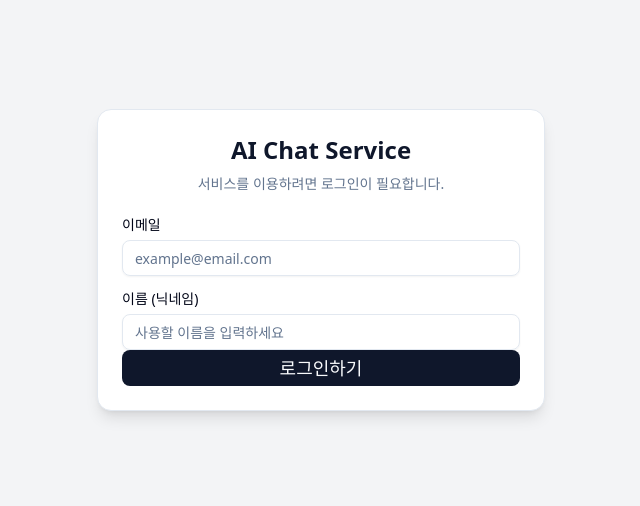
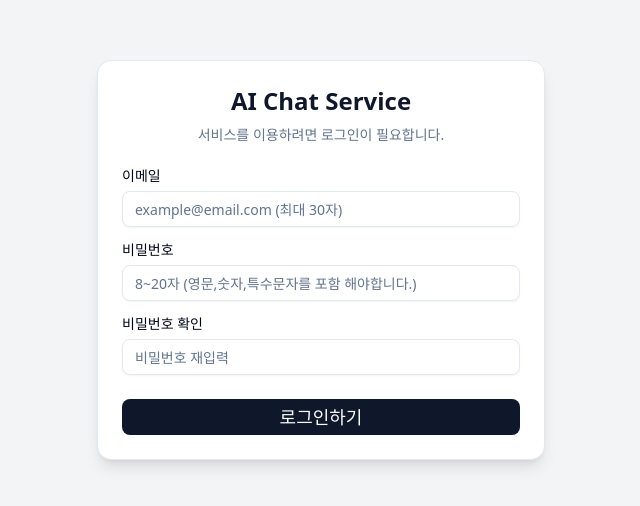
Before and after one commit to yg5057/lionrocket-assignment, a React app in the folder frontend/: page /login in a window 1280 px wide. Shown: the part 140-646 px from the top of the page, without its empty margins (319-959 px from the left). Built offline with nearby package versions, Linux system fonts and the light colour scheme; the HTML template or start-up script is replaced by a standard one.

Commit message:
refactor(auth): 로그인 검증 로직 모듈화 및 입력제한 강화

```diff
--- a/frontend/src/pages/Login.tsx
+++ b/frontend/src/pages/Login.tsx
@@ -1,6 +1,11 @@
 import { useState, useEffect } from "react";
 import { useNavigate } from "react-router-dom";
 import { storage } from "../services/storage";
+import {
+  validateEmail,
+  validatePassword,
+  validatePasswordMatch,
+} from "../utils/validators";
 import { Button } from "../components/ui/button";
 import { Input } from "../components/ui/input";
 import { Label } from "../components/ui/label";
@@ -17,8 +22,10 @@ import { useModal } from "../contexts/ModalContext";
 export default function Login() {
   const navigate = useNavigate();
   const { showAlert } = useModal();
+
   const [email, setEmail] = useState("");
-  const [name, setName] = useState("");
+  const [password, setPassword] = useState("");
+  const [confirmPassword, setConfirmPassword] = useState("");
 
   useEffect(() => {
     const user = storage.getUser();
@@ -30,15 +37,38 @@ export default function Login() {
   const handleLogin = (e: React.FormEvent) => {
     e.preventDefault();
 
-    if (!email || !name) {
-      showAlert("입력 오류", "이메일과 이름을 모두 입력해주세요.");
+    if (!email || !password || !confirmPassword) {
+      showAlert("입력 오류", "모든 정보를 입력해주세요.");
       return;
     }
+    if (!validateEmail(email)) {
+      showAlert(
+        "이메일 오류",
+        "유효한 이메일 형식이 아니거나, 30자를 초과했습니다."
+      );
+      return;
+    }
+    if (!validatePassword(password)) {
+      showAlert(
+        "비밀번호 오류",
+        "비밀번호는 8~20자 사이여야 하며, 영문, 숫자, 특수문자를 모두 포함해야 합니다."
+      );
+      return;
+    }
+    if (!validatePasswordMatch(password, confirmPassword)) {
+      showAlert(
+        "비밀번호 불일치",
+        "비밀번호와 비밀번호 확인이 일치하지 않습니다."
+      );
+      return;
+    }
+
+    const generatedName = email.split("@")[0];
 
     storage.saveUser({
       id: Date.now().toString(),
       email,
-      name,
+      name: generatedName,
       theme: "light",
     });
 
@@ -56,7 +86,6 @@ export default function Login() {
             서비스를 이용하려면 로그인이 필요합니다.
           </CardDescription>
         </CardHeader>
-
         <form onSubmit={handleLogin}>
           <CardContent className="space-y-4">
             <div className="space-y-2">
@@ -64,25 +93,39 @@ export default function Login() {
               <Input
                 id="email"
                 type="email"
-                placeholder="example@email.com"
+                maxLength={30}
+                placeholder="example@email.com (최대 30자)"
                 value={email}
                 onChange={(e) => setEmail(e.target.value)}
               />
             </div>
             <div className="space-y-2">
-              <Label htmlFor="name">이름 (닉네임)</Label>
+              <Label htmlFor="password">비밀번호</Label>
               <Input
-                id="name"
-                type="text"
-                placeholder="사용할 이름을 입력하세요"
-                value={name}
-                onChange={(e) => setName(e.target.value)}
+                id="password"
+                type="password"
+                maxLength={20}
+                placeholder="8~20자 (영문,숫자,특수문자를 포함 해야합니다.)"
+                value={password}
+                onChange={(e) => setPassword(e.target.value)}
+              />
+            </div>
+            <div className="space-y-2">
+              <Label htmlFor="confirmPassword">비밀번호 확인</Label>
+              <Input
+                id="confirmPassword"
+                type="password"
+                placeholder="비밀번호 재입력"
+                value={confirmPassword}
+                onChange={(e) => setConfirmPassword(e.target.value)}
               />
             </div>
           </CardContent>
-
           <CardFooter>
-            <Button type="submit" className="w-full text-lg">
+            <Button
+              type="submit"
+              className="w-full text-lg mt-6 cursor-pointer"
+            >
               로그인하기
             </Button>
           </CardFooter>
--- /dev/null
+++ b/frontend/src/utils/validators.ts
@@ -0,0 +1,17 @@
+// 이메일 형식 검사 - 이메일 형식 준수, 최대 30글자
+export const validateEmail = (email: string): boolean => {
+  if (email.length > 30) return false;
+  const regex = /^[^\s@]+@[^\s@]+\.[^\s@]+$/;
+  return regex.test(email);
+};
+
+// 비밀번호 유효성 검사 - 8~20글자, 영문 + 숫자 + 특수문자 모두 포함
+export const validatePassword = (password: string): boolean => {
+  const regex = /^(?=.*[a-zA-Z])(?=.*[0-9])(?=.*[!@#$%^&*]).{8,20}$/;
+  return regex.test(password);
+};
+
+// 비밀번호 일치 여부 검사
+export const validatePasswordMatch = (pwd1: string, pwd2: string): boolean => {
+  return pwd1 === pwd2;
+};
```
